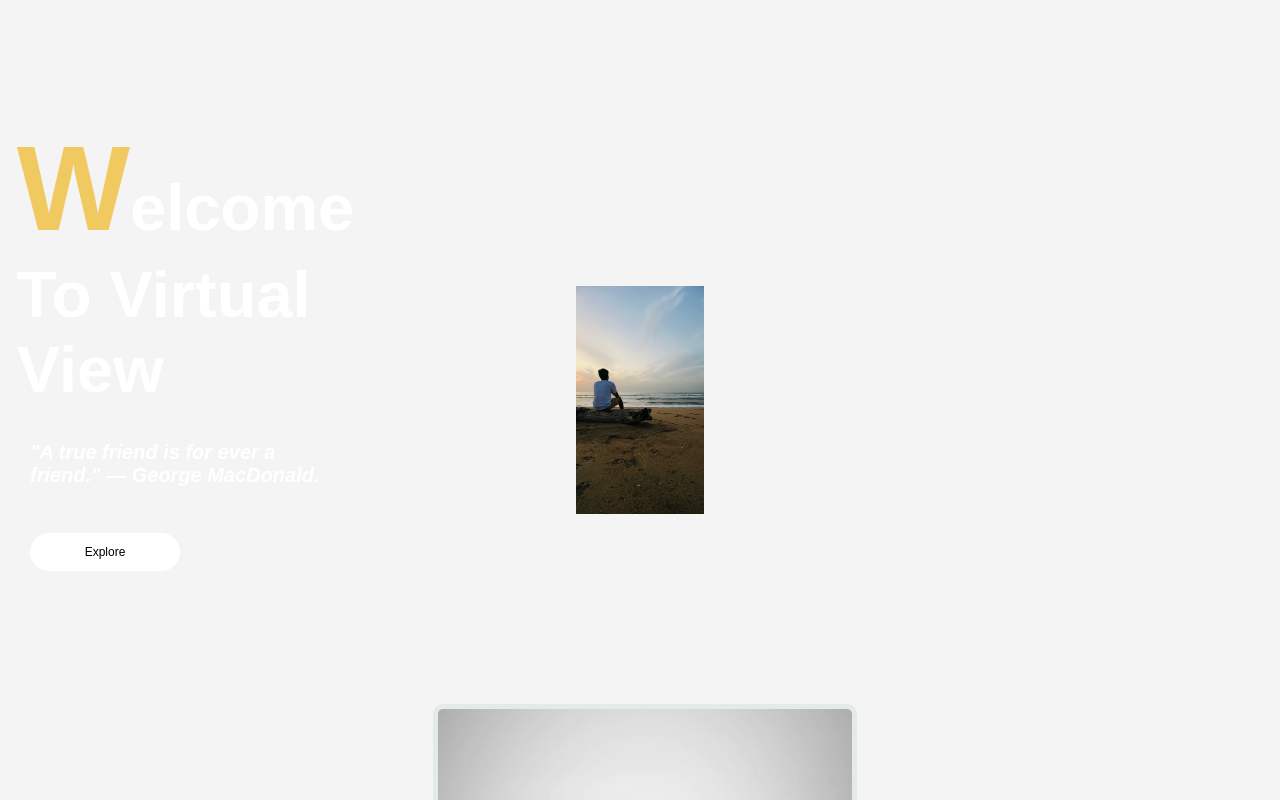
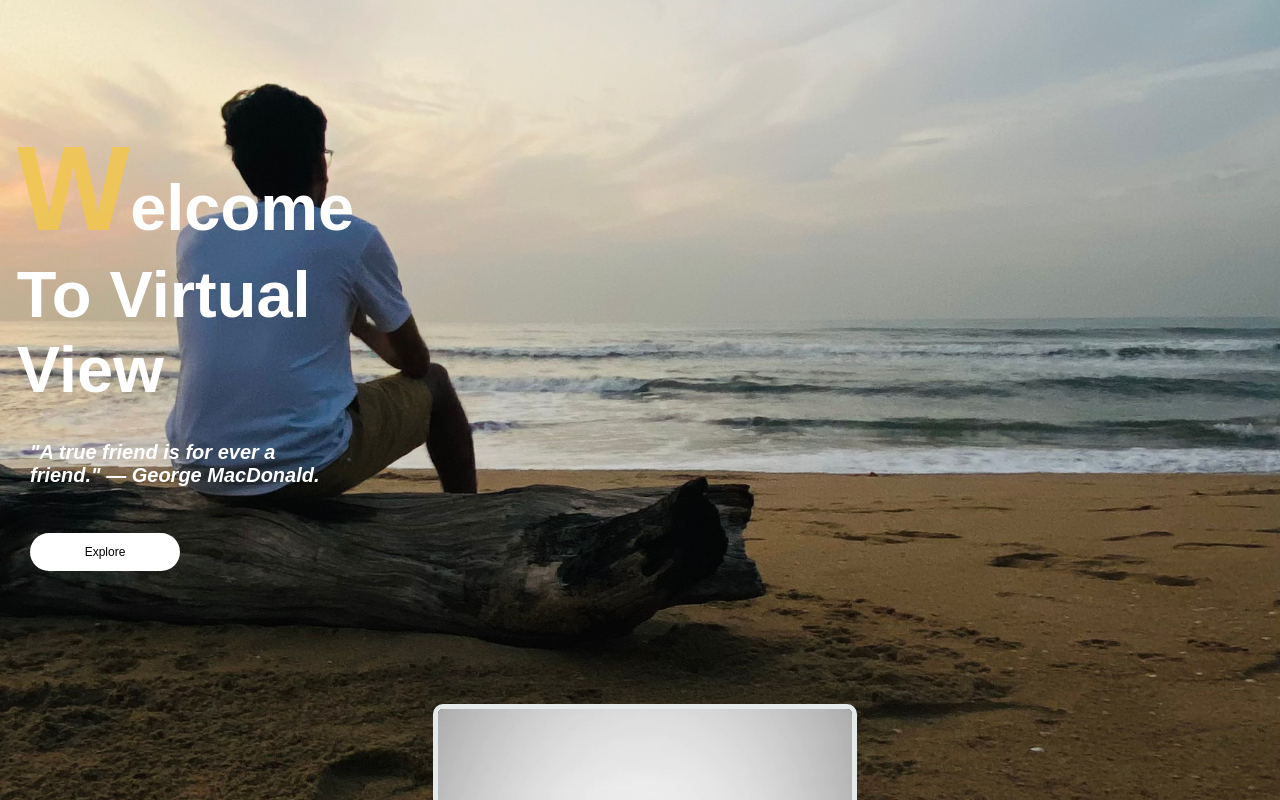
Before and after one commit to Krizhkumar/Dinesh-and-Kishore, a plain HTML site: page index.html in a window 1280 px wide. Shown: the top 800 px of the page. Drawn offline with Linux system fonts and the light colour scheme.

Commit message:
deploy uit

```diff
--- a/style.css
+++ b/style.css
@@ -14,9 +14,10 @@ body {
 
 
 .background {
-
+    margin: 0%;
+    padding: 0%;
     background-image: url(./IMG_9427.jpg);
-    background-size: 10%;
+    background-size: 100%;
     background-repeat: no-repeat;
     background-position: center ;
     background-attachment: fixed;
```
